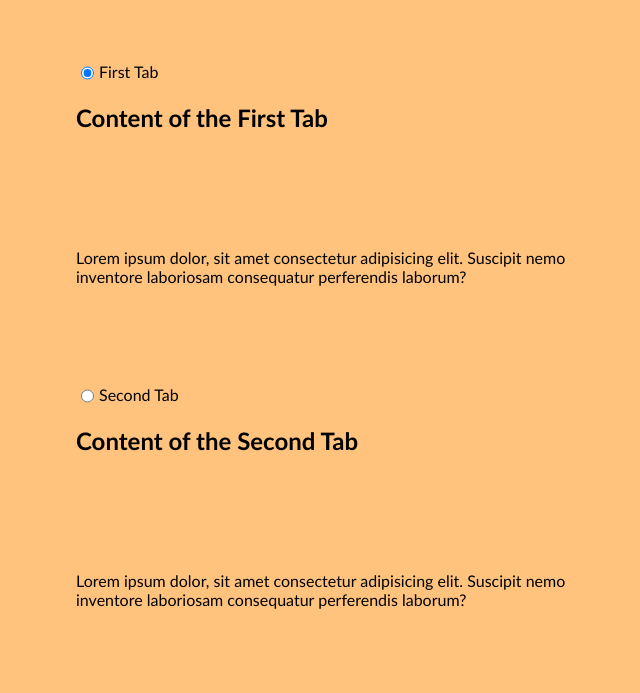
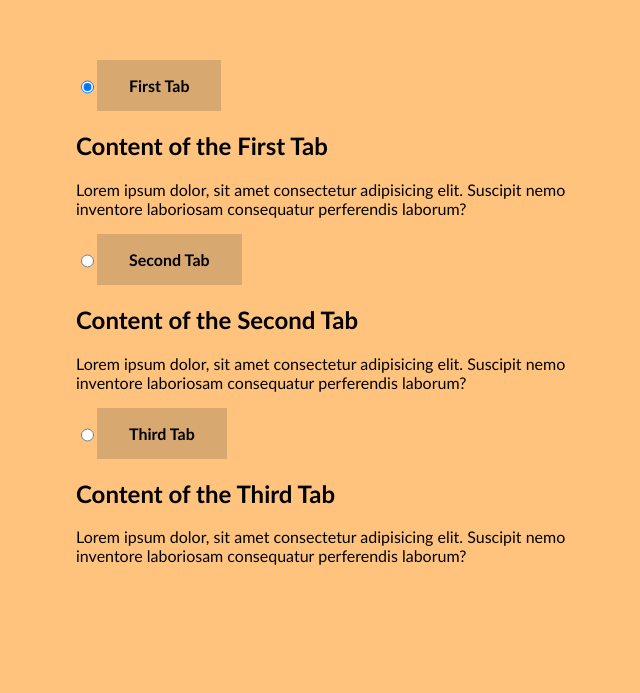
Before and after one commit to SemehAmeur/Tabs, a plain HTML site: page index.html in a window 1280 px wide. Shown: the part 190-883 px from the top of the page, without its empty margins (314-954 px from the left). After the commit the page ends 800 px from the top, so only its background shows below. Drawn offline with Linux system fonts and the light colour scheme.

Commit message:
fix mistakes in index.html ( both div had the same class name, while one is tabs and others are tab) , styling the label

```diff
--- a/css/styles.css
+++ b/css/styles.css
@@ -3,10 +3,10 @@ body {
     min-height: 100vh;
     max-width: 50rem;
     font-family: 'Gill Sans', 'Gill Sans MT', Calibri, 'Trebuchet MS', sans-serif;
-   margin: 0 auto;
-   display: flex;
-   justify-content: center;
-   align-items: center;
+    margin: 0 auto;
+    display: flex;
+    justify-content: center;
+    align-items: center;
 }
 .tabs{
     display: flex;
@@ -14,9 +14,15 @@ body {
     height: 300px;
     width: 500px;
 }
+
 label{
     display: flex;
     justify-content: center;
     align-items: center;
-    padding: 2px;
+    padding: 1rem 2rem;
+    margin-right: 0.2rem;
+    cursor: pointer;
+    background-color: #d8a871;
+    font-weight: bold;
+    transition: backgrouond ease 0.2s;
 }
--- a/index.html
+++ b/index.html
@@ -11,7 +11,7 @@
         <!--first tab-->
         <input type="radio" name="tabs" id="tab-one" checked="checked"/>
         <label for="tab-one">First Tab</label>
-        <div class="tabs">
+        <div class="tab">
             <h2>Content of the First Tab</h2>
             <p>Lorem ipsum dolor, sit amet consectetur adipisicing elit. Suscipit nemo inventore laboriosam consequatur perferendis laborum?</p>
 
@@ -19,14 +19,14 @@
         <!--second tab-->
         <input type="radio" name="tabs" id="tab-two" />
         <label for="tab-one">Second Tab</label>
-        <div class="tabs">
+        <div class="tab">
             <h2>Content of the Second Tab</h2>
             <p>Lorem ipsum dolor, sit amet consectetur adipisicing elit. Suscipit nemo inventore laboriosam consequatur perferendis laborum?</p>
         </div>
         <!--third tab-->
         <input type="radio" name="tabs" id="tab-three" />
         <label for="tab-three">Third Tab</label>
-        <div class="tabs">
+        <div class="tab">
             <h2>Content of the Third Tab</h2>
             <p>Lorem ipsum dolor, sit amet consectetur adipisicing elit. Suscipit nemo inventore laboriosam consequatur perferendis laborum?</p>
         </div>
```
